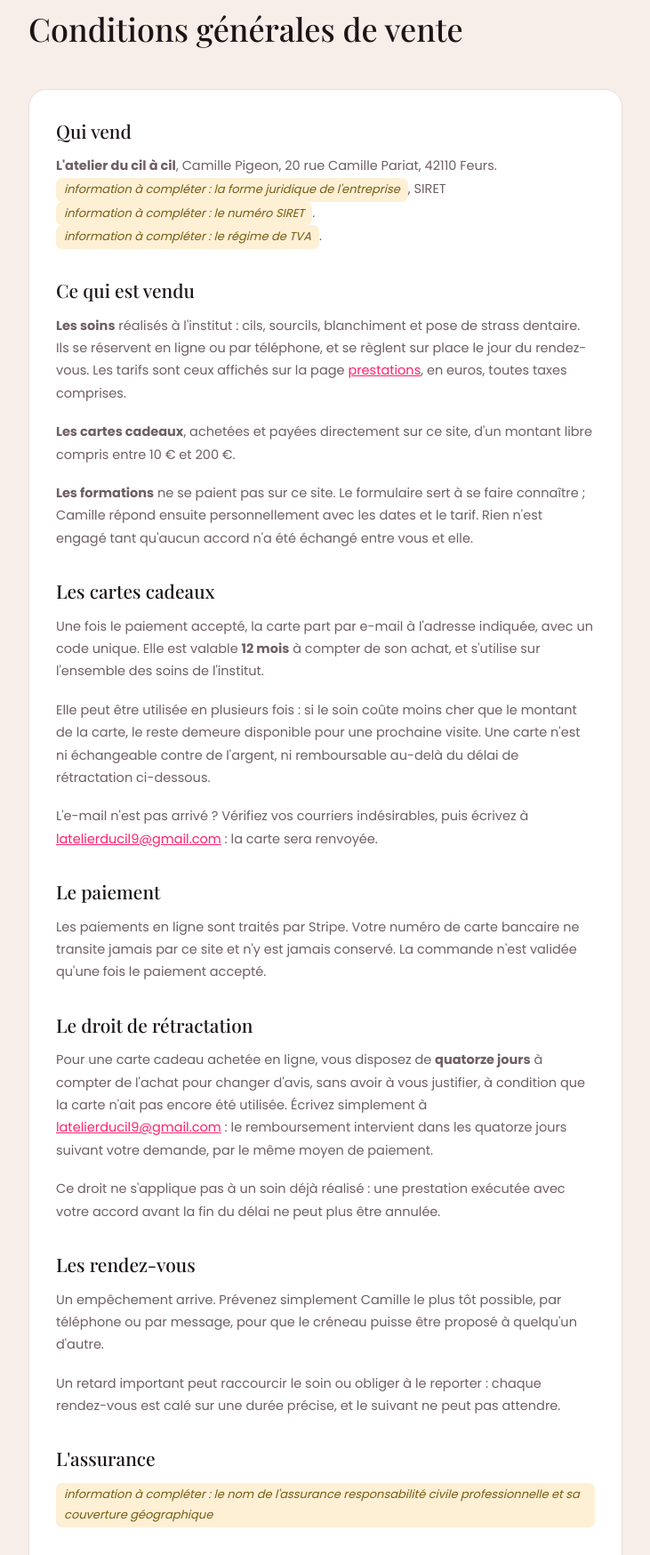
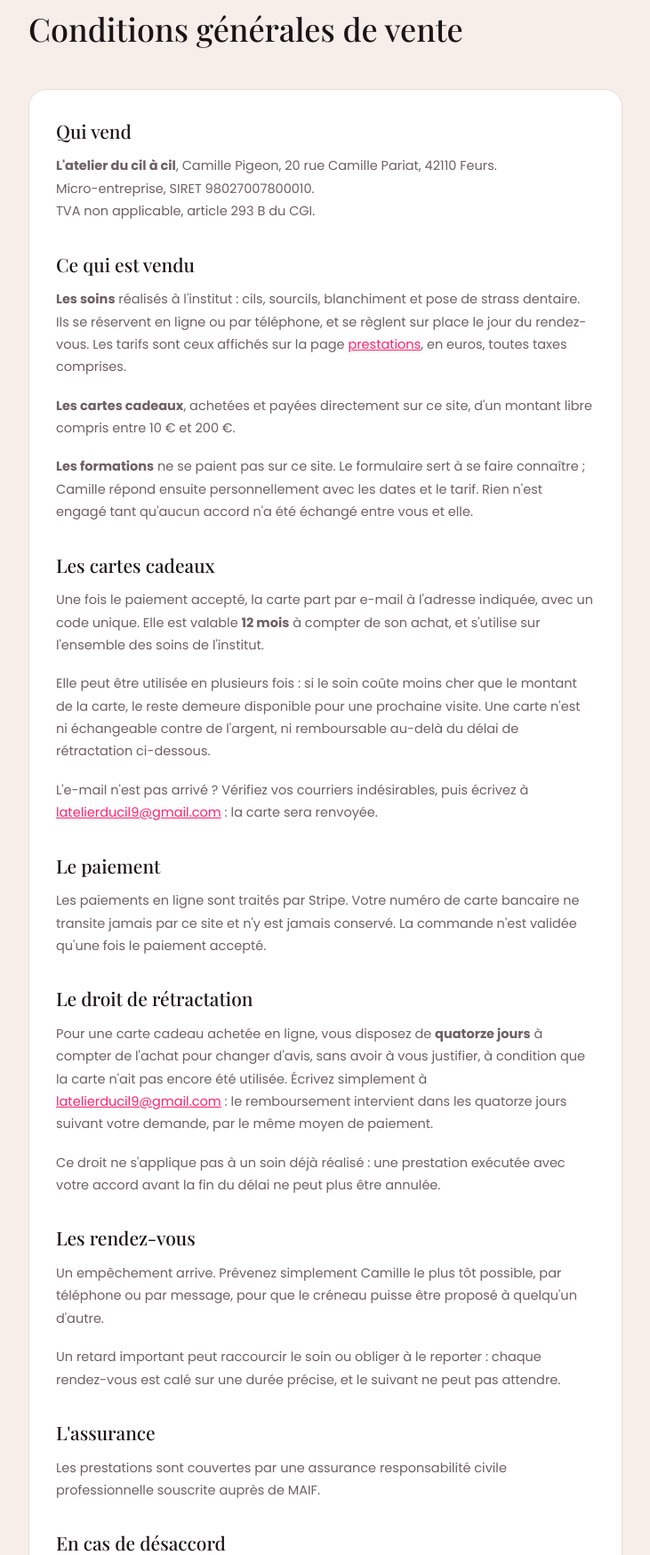
Before and after one commit to latelierducil9/latelierducil9, a PHP site: page /cgv.php in a window 1280 px wide. Shown: the part 185-1933 px from the top of the page at 89% size, without its empty margins (274-1005 px from the left). Run offline with PHP 8.4, Linux system fonts and the light colour scheme.

Commit message:
Les informations légales de Camille, quatre sur cinq
Camille a répondu. Un seul fichier change, mentions-data.php : les
trois pages lisent leurs valeurs là et se mettent à jour seules.

- statut juridique : micro-entreprise
- SIRET : 98027007800010
- TVA : la franchise en base
- assurance : MAIF

Le SIRET a été vérifié avant d'être écrit : 14 chiffres, et la clé de
contrôle du SIREN (Luhn) tombe juste. Un chiffre de travers dans une
mention légale, c'est une mention légale fausse.

Pour la TVA, Camille écrit « je ne suis pas concernée ». La formule
portée sur le site est celle qu'impose l'article 293 B du code général
des impôts, au mot près : « TVA non applicable, article 293 B du CGI ».
Elle ne se reformule pas.

Pour l'assurance, elle a donné l'assureur mais pas l'étendue
géographique de la garantie. Le champ reste vide plutôt que d'affirmer
une zone inconnue, et la phrase des CGV est construite pour rester
juste sans lui.

Il reste le médiateur de la consommation, toujours signalé comme
manquant sur les CGV. L'adhésion est obligatoire pour qui vend à des
particuliers : inventer un nom serait pire que la lacune.

Vérifié en local : les marqueurs « information à compléter » passent de
8 à 1, le dernier étant celui du médiateur. Le SIRET, le statut et la
TVA sont identiques sur les mentions légales et sur les CGV, où ils
apparaissent tous les deux.

Co-Authored-By: Claude Opus 5 <noreply@anthropic.com>
Claude-Session: https://claude.ai/code/session_019Sgyrzd7VLm8Fne7Kf2p9W

```diff
--- a/mentions-data.php
+++ b/mentions-data.php
@@ -37,15 +37,17 @@ return [
     'email'          => 'latelierducil9@gmail.com',
 
     // Le numéro à 14 chiffres, consultable sur l'avis de situation INSEE.
-    'siret' => '',
+    // Vérifié : 14 chiffres, et la clé de contrôle du SIREN tombe juste.
+    'siret' => '98027007800010',
 
     // Micro-entreprise, entreprise individuelle, SASU, EURL…
-    'statut_juridique' => '',
+    'statut_juridique' => 'Micro-entreprise',
 
-    // Soit le numéro de TVA intracommunautaire, soit la mention exacte
-    // « TVA non applicable, article 293 B du CGI » pour une
-    // micro-entreprise qui ne facture pas la TVA.
-    'tva' => '',
+    // Camille ne facture pas la TVA (franchise en base). La formule
+    // ci-dessous est imposée au mot près par l'article 293 B du code
+    // général des impôts : elle ne se reformule pas, et son absence sur
+    // un document commercial est sanctionnable.
+    'tva' => 'TVA non applicable, article 293 B du CGI',
 
     /* ---------------------------------------------------------------
      *  L'HÉBERGEUR DU SITE
@@ -77,8 +79,11 @@ return [
     //  pour une prestation de service : le nom de l'assureur et
     //  l'étendue géographique de la garantie.
     'assurance' => [
-        'nom'        => '',
-        'couverture' => '',   // étendue géographique, ex. « France métropolitaine »
+        'nom' => 'MAIF',
+        // Camille a donné l'assureur, pas l'étendue géographique de la
+        // garantie. Le champ reste vide plutôt que d'affirmer une zone
+        // inconnue : la phrase des CGV reste juste sans lui.
+        'couverture' => '',
     ],
 
     //  Durée de validité d'une carte cadeau, telle qu'annoncée à
```
